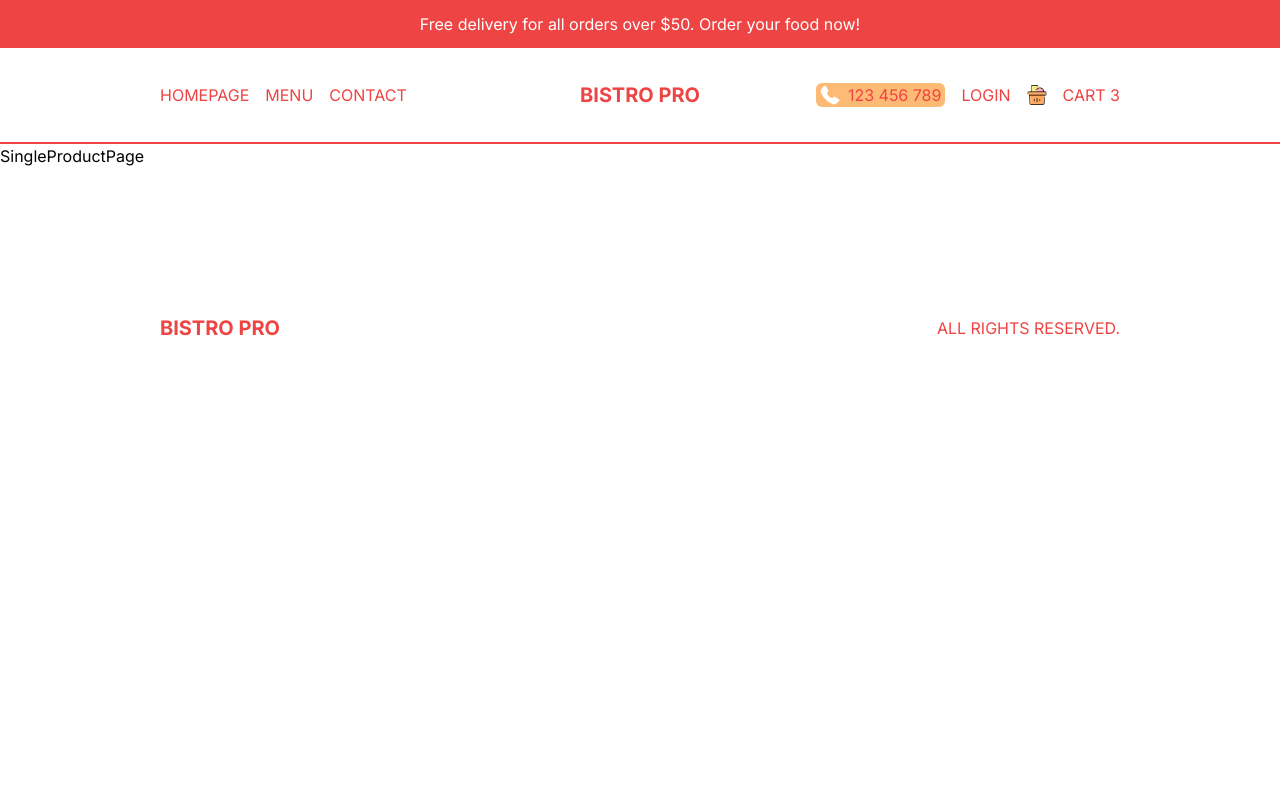
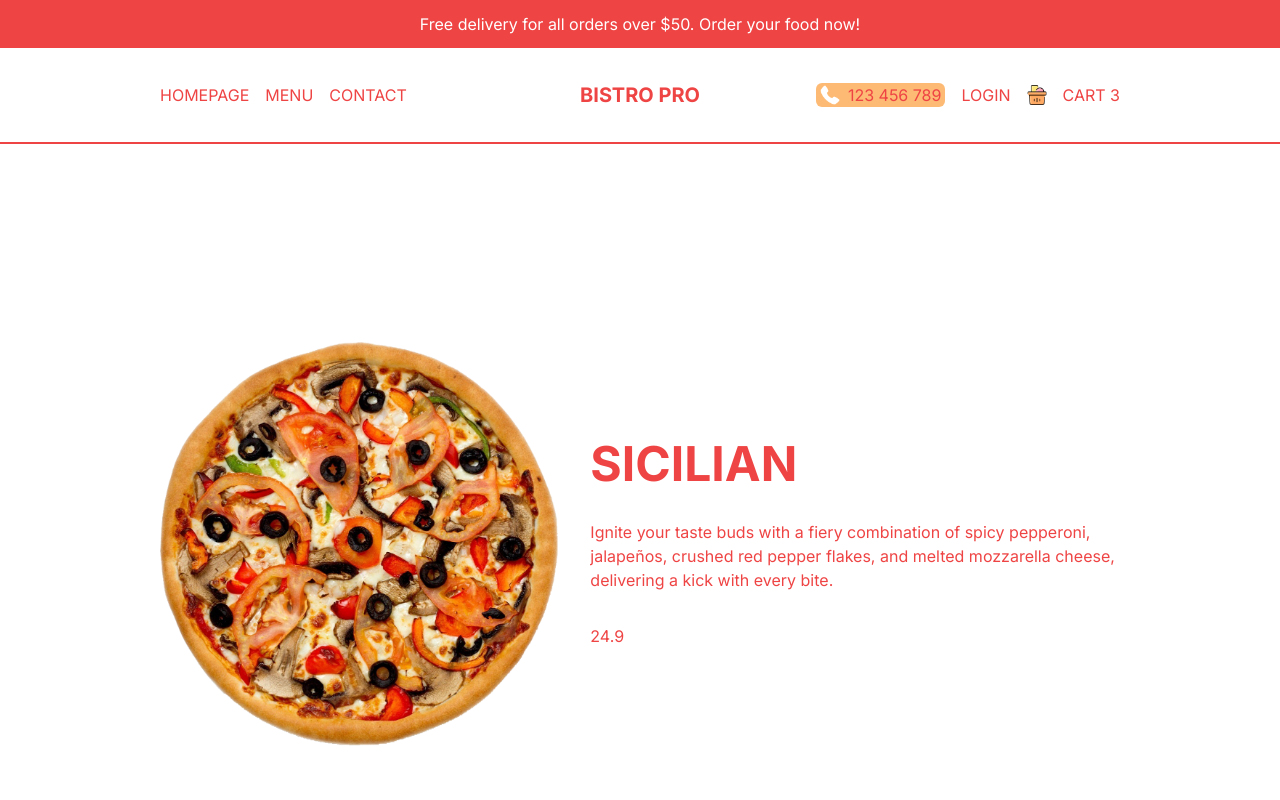
Before and after one commit to adarraji/restaurant-nextjs-tailwind-2, a Next.js app: page /product/1 in a window 1280 px wide. Shown: the top 800 px of the page. Built offline with nearby package versions, Linux system fonts and the light colour scheme.

Commit message:
signle product

```diff
--- a/src/app/product/[id]/page.tsx
+++ b/src/app/product/[id]/page.tsx
@@ -1,8 +1,23 @@
-import React from 'react'
+import { singleProduct } from "@/data"
+import s from "./product.module.css"
+import Image from "next/image"
+
 
 const SingleProductPage = () => {
     return (
-        <div>SingleProductPage</div>
+        <div className={s.container}>
+            <div className={s.image_container}>
+                {
+                    singleProduct.img
+                    && <Image src={singleProduct.img} alt="" fill sizes="100vw, 100vw" />
+                }
+            </div>
+            <div className={s.text_container}>
+                <h1>{singleProduct.title}</h1>
+                <p>{singleProduct.desc}</p>
+                <span>{singleProduct.price}</span>
+            </div>
+        </div>
     )
 }
 
--- /dev/null
+++ b/src/app/product/[id]/product.module.css
@@ -0,0 +1,35 @@
+.container {
+    @apply h-screen p-4 flex flex-col justify-around text-red-500;
+    @apply md:flex-row md:gap-8 md:items-center;
+    @apply lg:px-20;
+    @apply xl:px-40;
+}
+
+.image_container {
+    @apply relative h-1/2 w-full;
+    @apply md:h-[70%];
+}
+
+.image_container>img {
+    @apply object-contain;
+}
+
+.text_container {
+    @apply h-1/2 flex flex-col gap-4;
+    @apply md:h-[70%] md:justify-center md:gap-6;
+    @apply xl:gap-8;
+
+}
+
+.text_container>h1 {
+    @apply text-3xl font-bold uppercase;
+    @apply xl:text-5xl;
+}
+
+.text_container>h2 {
+    /* @apply text-xl ; */
+}
+
+.text_container>button {
+    /* @apply  uppercase bg-red-500 text-white p-2 rounded-md; */
+}
```
